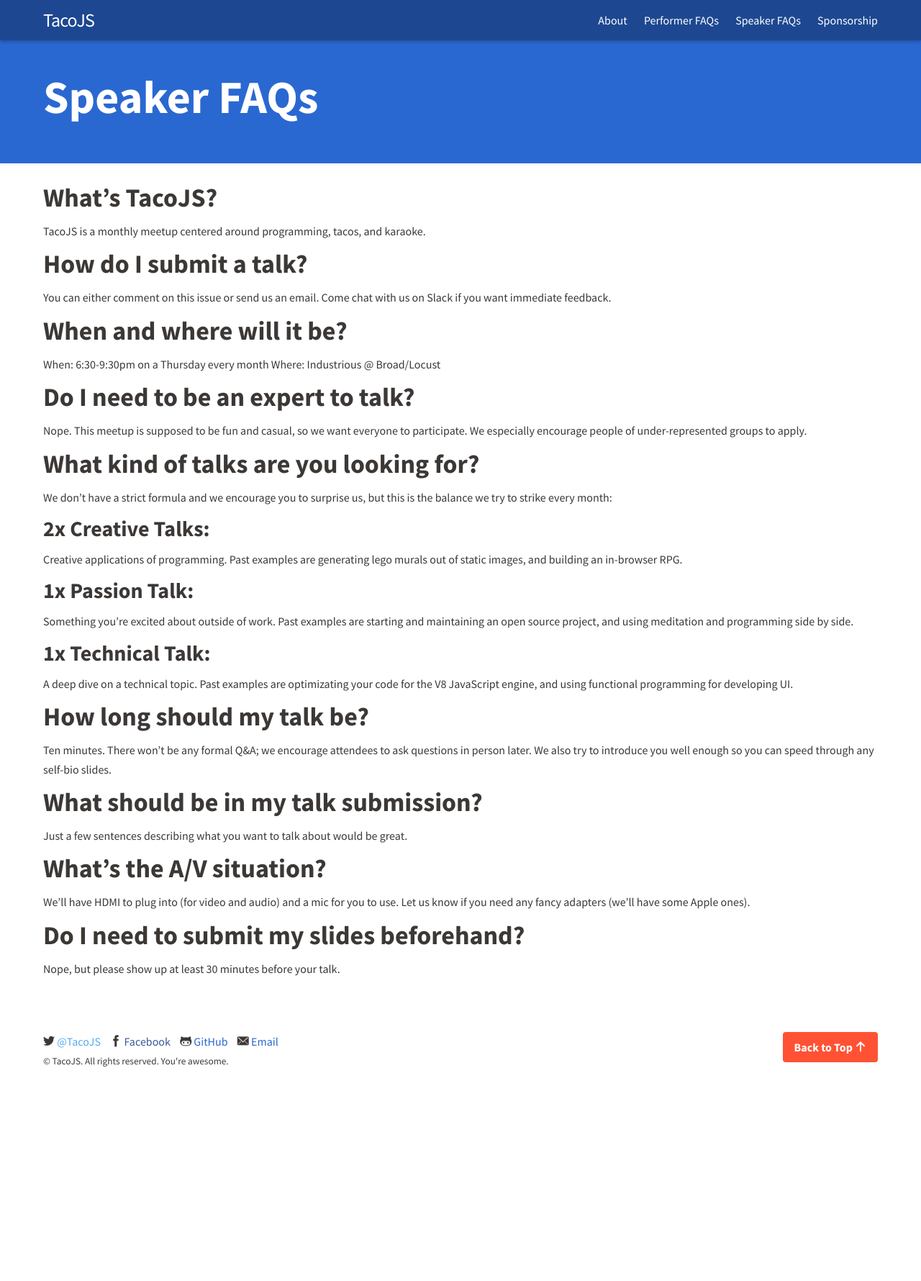
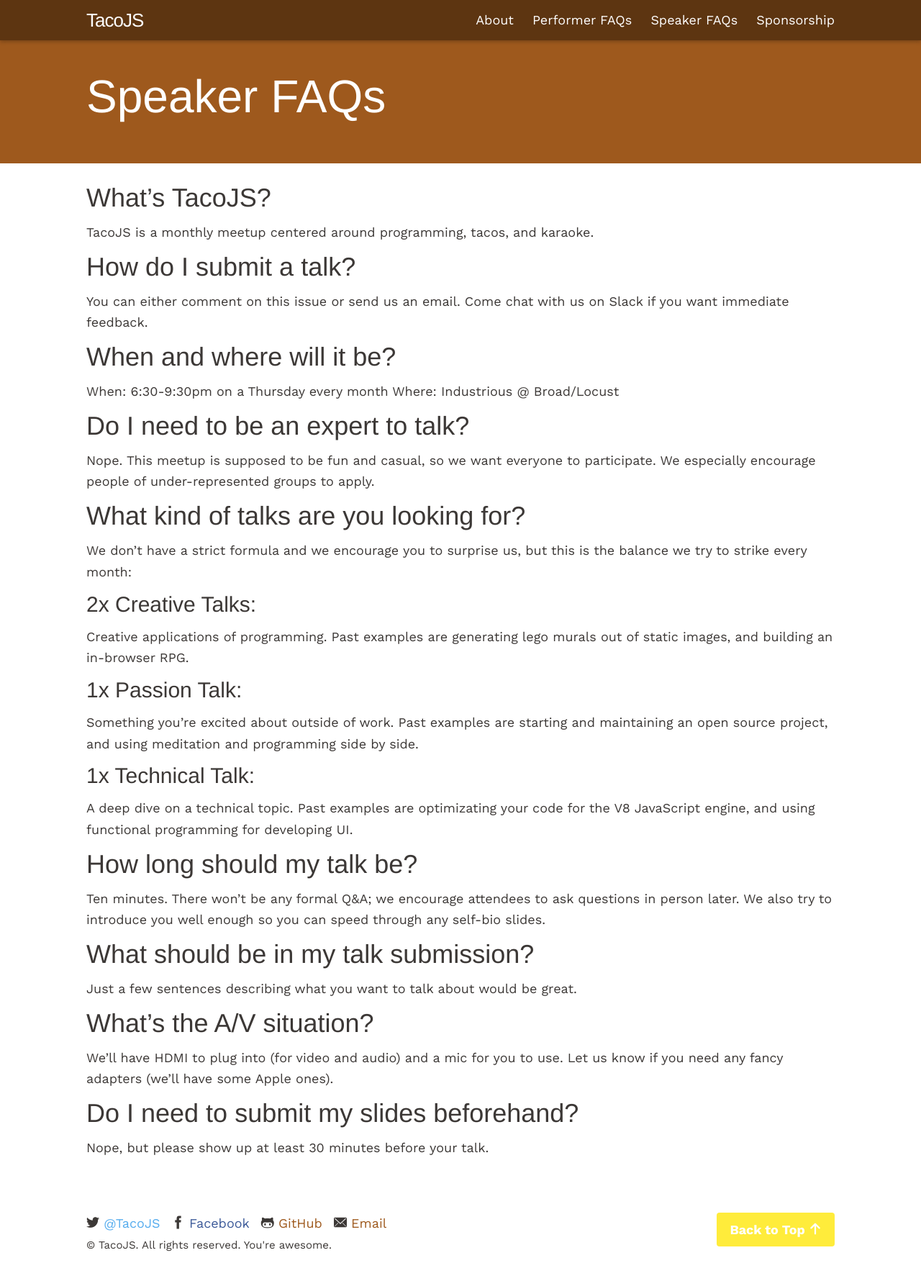
Before and after one commit to TacoJS/tacojs.github.io, a Jekyll site: the page built from pages/speakers.md, in a window 1280 px wide. Shown: the whole page at 72% size. Built offline with Jekyll 4.4.1, drawn with Linux system fonts in a browser that asks for light colours; nearby versions of some CDN libraries; some web fonts are replaced; before the commit the page ends 1522 px from its top, so only the background shows below that.

Commit message:
Pick relevant fonts and colors

```diff
--- a/_config.yml
+++ b/_config.yml
@@ -10,7 +10,7 @@
 
 # Metadata
 keywords: "tacojs, taco, javascript, meetup, philadelphia, node.js, talks, developer, meetup.com, libertyjs"
-google-fonts: "BioRhyme:400,800|Source+Sans+Pro:400,700"
+google-fonts: "BioRhyme:400|Suez+One|Work+Sans:400,700"
 google-fonts-subsets: "latin"
 google-analytics: "UA-XXXXXXXX-1"
 
--- a/_sass/_base.scss
+++ b/_sass/_base.scss
@@ -94,7 +94,7 @@
   font-family: $heading-font-family;
   // margin: .15em 0;
   // font-weight: 700;
-  font-weight: bold;
+  font-weight: normal;
   line-height: 1em;
   color: inherit;
   a, a:hover {
@@ -115,7 +115,6 @@
   font-size: 48px;
   line-height: 1.5em;
   // margin: 0.35em auto;
-  font-weight: 800;
 }
 h2 {
   font-size: 36px;
--- a/styles/main.scss
+++ b/styles/main.scss
@@ -4,12 +4,12 @@
 @charset "utf-8";
 
 // Our variables
-$base-font-family: "Source Sans Pro", Helvetica, Arial, sans-serif;
-$base-font-size:   16px;
+$base-font-family: "Work Sans", Helvetica, Arial, sans-serif;
+$base-font-size:   18px;
 $base-line-height: 1.65;
 
-$title-font-family: "BioRhyme", "Source Sans Pro", Helvetica, Arial, sans-serif;
-$heading-font-family: "Source Sans Pro", Helvetica, Arial, sans-serif;
+$title-font-family: "Suez One", "Source Sans Pro", Helvetica, Arial, sans-serif;
+$heading-font-family: "BioRhyme", Helvetica, Arial, sans-serif;
 $accent-font-family: "Georgia", $base-font-family;
 
 $small-font-size:  $base-font-size * 0.875;
@@ -18,16 +18,16 @@
 
 // Max width of the content area
 // 1160px for medium, 960px for small
-$content-width:    1280px;
+$content-width:    1160px;
 
 $on-palm:          600px;
 $on-laptop:        800px;
 
 // Color pallete
-$primary:          #2A68D1;
+$primary:          #9E591D;
 $primary-lighter:  lighten($primary, 15%);
 $primary-darker:   darken($primary, 15%);;
-$secondary:        #FF5234;
+$secondary:        #FFEC3B;
 $secondary-lighter:lighten($secondary, 15%);
 $secondary-darker: darken($secondary, 15%);
 
```
